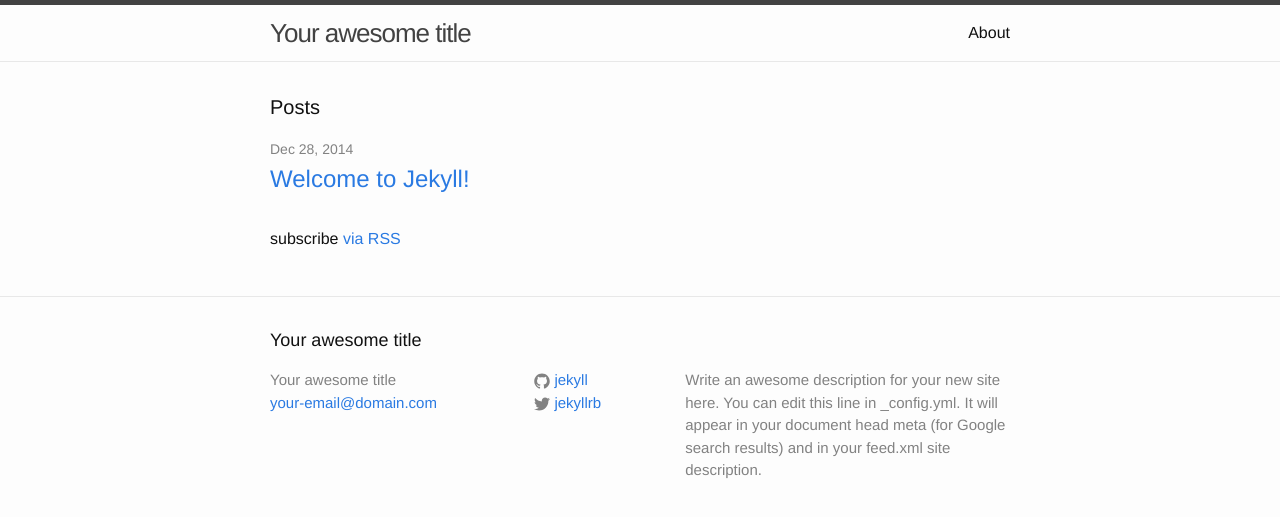
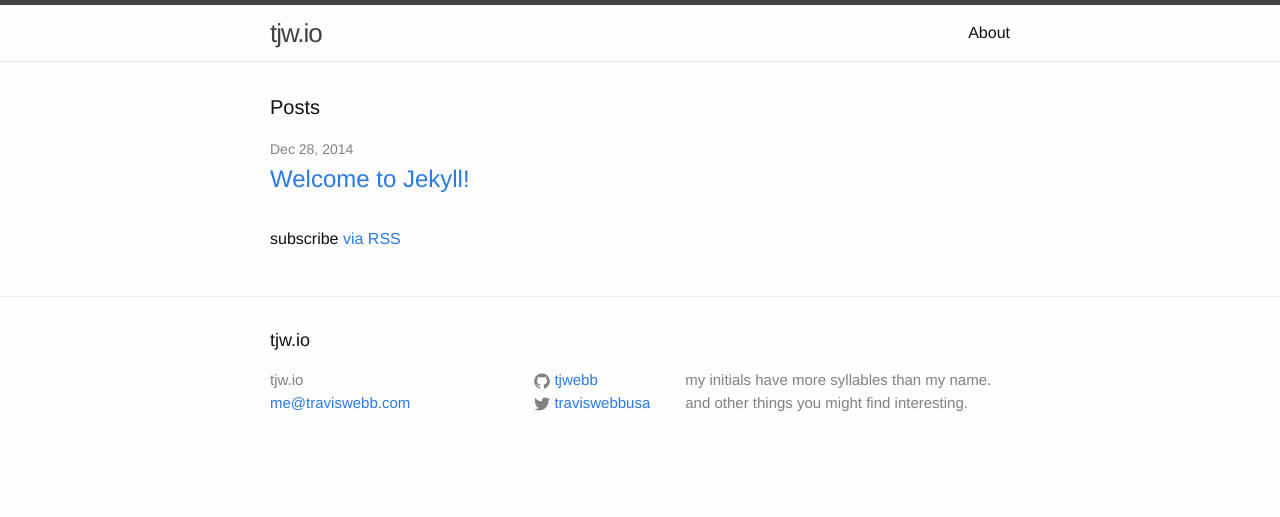
Before and after one commit to tjwebb/tjwebb.github.io, a Jekyll site: the page built from index.html, in a window 1280 px wide. Shown: the top 517 px of the page. Built offline with Jekyll 4.4.1, drawn with Linux system fonts in a browser that asks for light colours.

Commit message:
updated config

```diff
--- a/_config.yml
+++ b/_config.yml
@@ -1,14 +1,12 @@
 # Site settings
-title: Your awesome title
-email: your-email@domain.com
+title: tjw.io
+email: me@traviswebb.com
 description: > # this means to ignore newlines until "baseurl:"
-  Write an awesome description for your new site here. You can edit this
-  line in _config.yml. It will appear in your document head meta (for
-  Google search results) and in your feed.xml site description.
+  my initials have more syllables than my name. and other things you might find interesting.
 baseurl: "" # the subpath of your site, e.g. /blog/
-url: "http://yourdomain.com" # the base hostname & protocol for your site
-twitter_username: jekyllrb
-github_username:  jekyll
+url: "http://tjw.io" # the base hostname & protocol for your site
+twitter_username: traviswebbusa
+github_username:  tjwebb
 
 # Build settings
 markdown: kramdown
```
